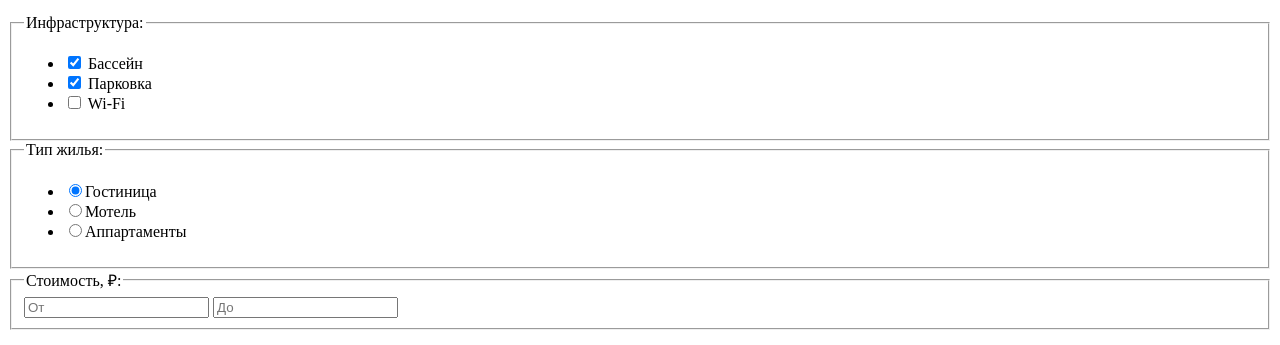
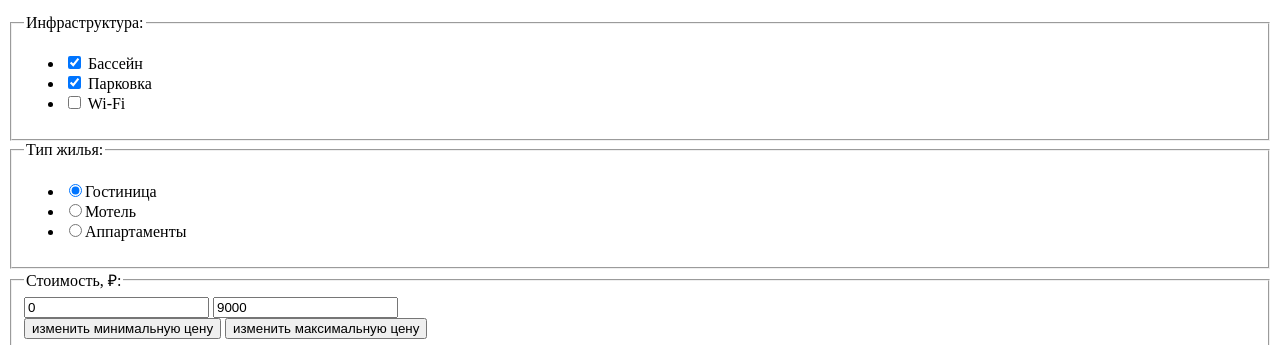
Before and after one commit to iPavel77/Firstproject, a plain HTML site: page catalog.html in a window 1280 px wide. Shown: the part 343-688 px from the top of the page. Drawn offline with Linux system fonts and the light colour scheme.

Commit message:
Исправлено

```diff
--- a/catalog.html
+++ b/catalog.html
@@ -100,8 +100,14 @@
         </fieldset>
         <fieldset class="filter-group">
           <legend>Стоимость, ₽:</legend>
-          <label><input type="number" placeholder="От" /></label>
-          <label><input type="number" placeholder="До" /></label>
+          <label>
+            <input ttype="number" type="number" min="0" value="0" />
+            <input type="number" max="9000" value="9000" />
+          </label>
+          <div>
+            <input type="button" value="изменить минимальную цену" />
+            <input type="button" value="изменить максимальную цену" />
+          </div>
         </fieldset>
         <h3 class="visually-hidden">Отправка формы</h3>
         <ul>
```
